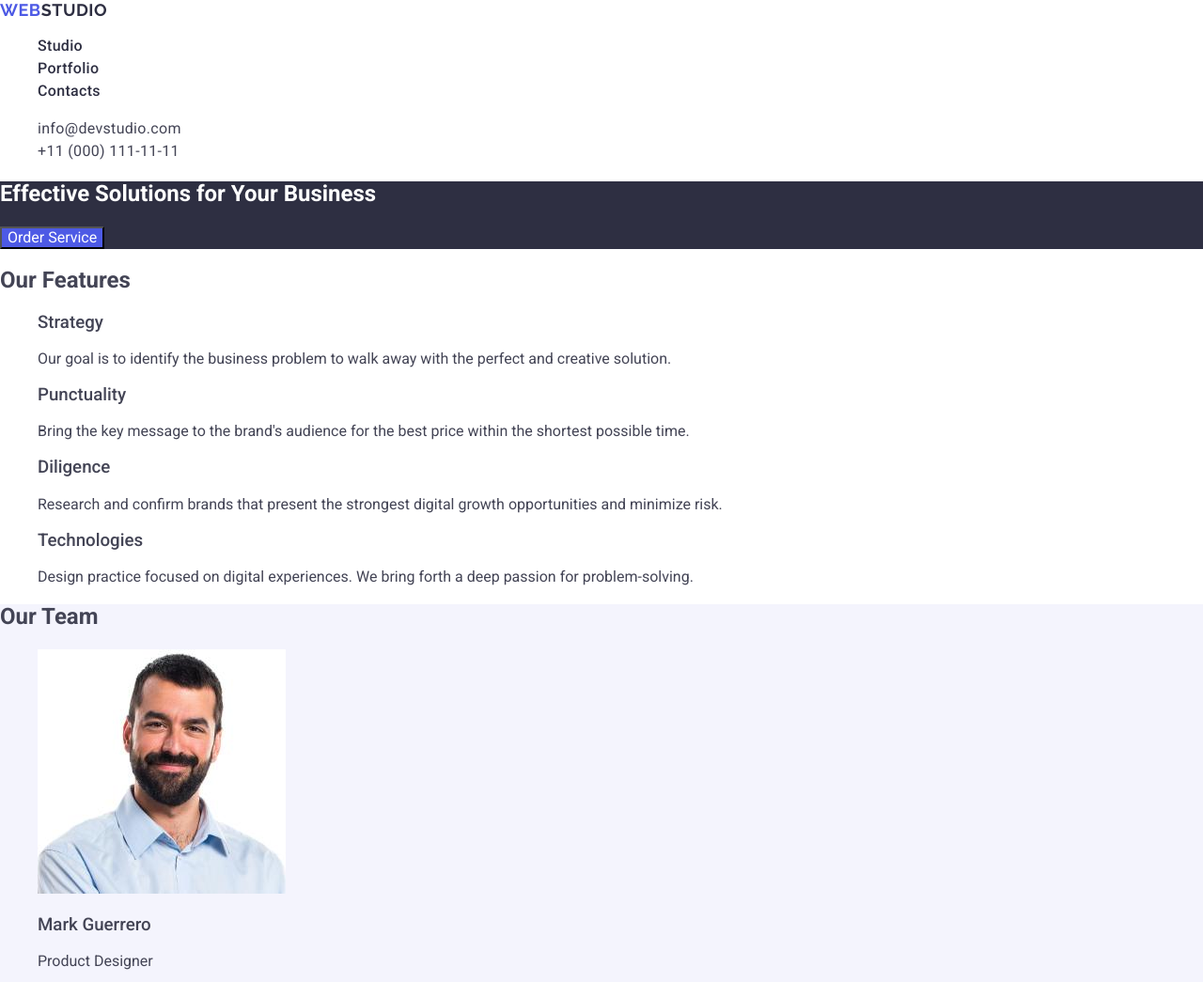
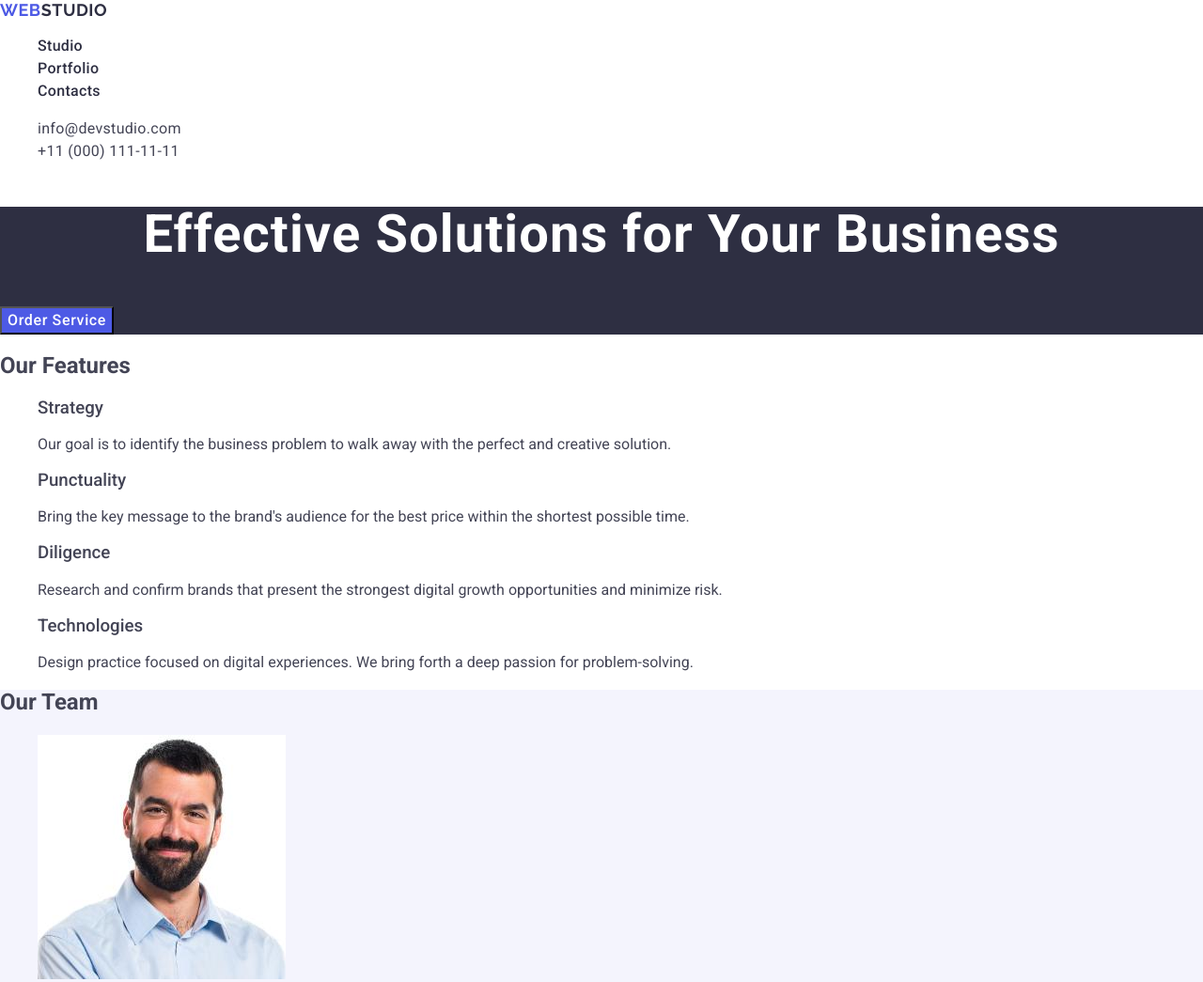
Before and after one commit to korniyenko88/goit-markup-hw-02, a plain HTML site: page index.html in a window 1280 px wide. Shown: the top 1045 px of the page at 94% size. Drawn offline with nearby package versions, Linux system fonts and the light colour scheme; a web font is replaced by a local one.

Commit message:
update index-css

```diff
--- a/css/styles.css
+++ b/css/styles.css
@@ -40,6 +40,7 @@ body {
   line-height: 1.5;
   letter-spacing: 0.02em;
 }
+.address-link:focus{color: #404bbf;}
 .address-link:hover {
   color: #404BBF;
 }
@@ -51,21 +52,32 @@ ul {
 .logo {
   text-decoration: none;
 }
+.button:focus{
+  color: #404BBF;
+}
 .button:hover{
-    color: #404BBF;
+
+    background-color: #404BBF;
 }
 .button{
     color:  #FFFFFF;
     cursor: pointer;
     background-color: #4D5AE5;
+    font-weight: 500;
+    line-height: 1.5;
+    letter-spacing: 0.04em;
 }
-.h1-button{
+.section-1{
   background-color:
   #2E2F42;
 }
-h1{
+.main-title{
   color: #FFFFFF;
   font-weight: 700;
+  font-size: 56px;
+  line-height: 1.07;
+  text-align: center;
+  letter-spacing: 0.02em;
 }
 
 h3{
--- a/index.html
+++ b/index.html
@@ -44,8 +44,8 @@
 
 
 <main>
-   <section class="h1-button">
-     <h1>Effective Solutions for Your Business</h1>
+   <section class="section-1">
+     <h1 class="main-title">Effective Solutions for Your Business</h1>
 
 
     <button class="button" type="button">Order Service</button>
```
